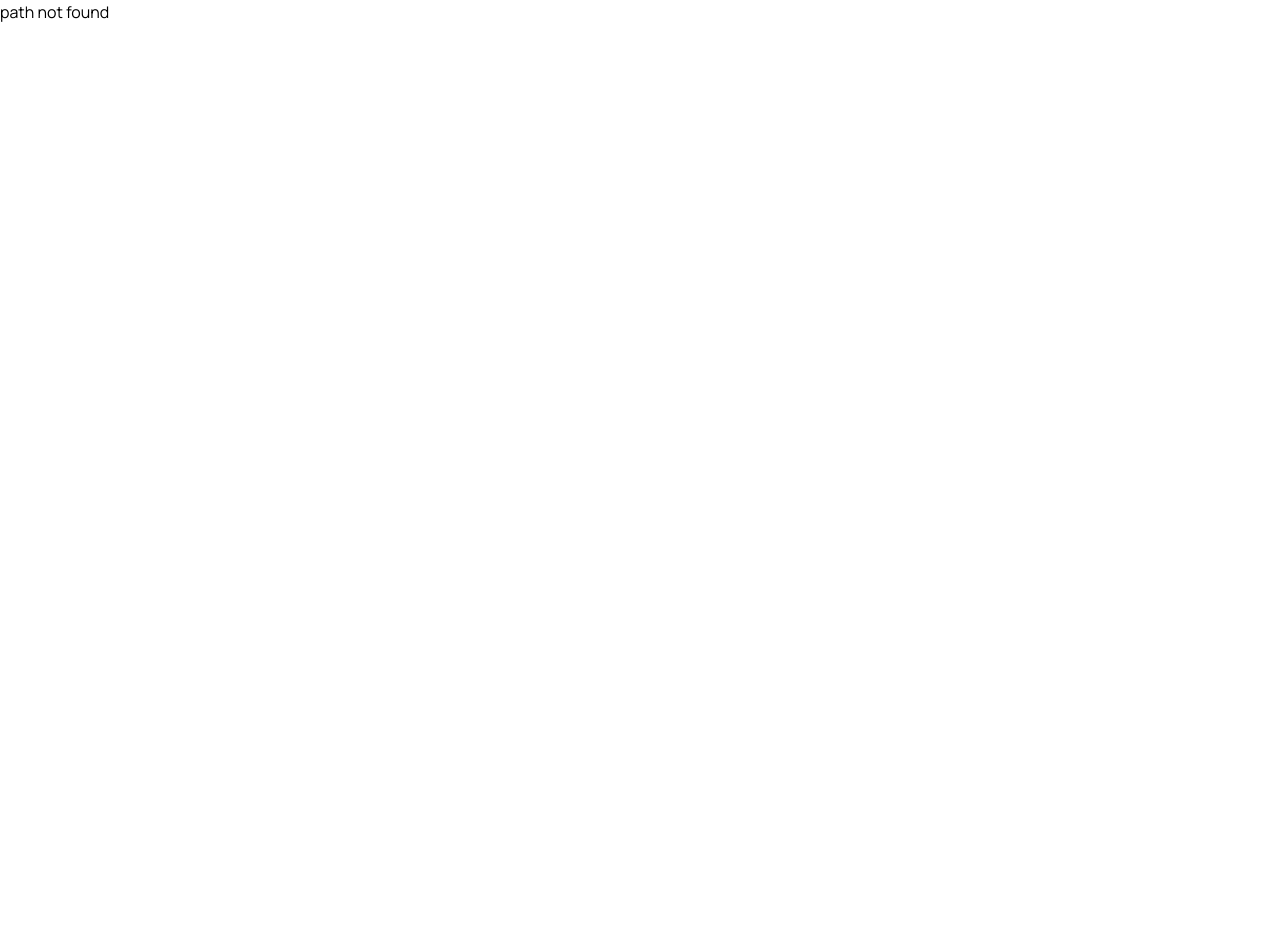
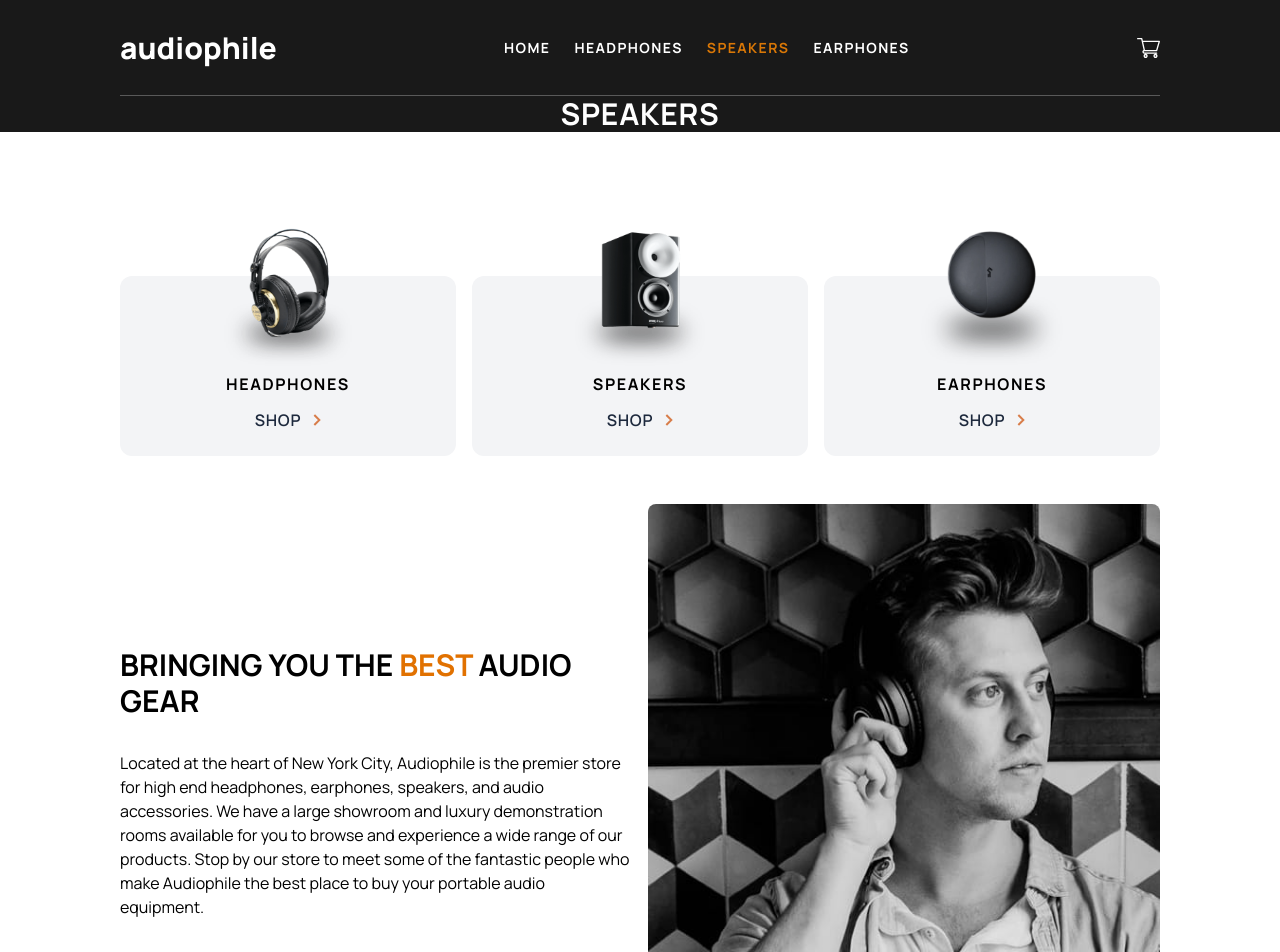
Before and after one commit to chegebrian/Audiophile-e-commerce-website, a React (Vite) app: page /speakers in a window 1280 px wide. Before the commit this address had no page. Shown: the top 952 px of the page. Before the commit the page ends 800 px from the top, so only its background shows below. Built offline with nearby package versions, Linux system fonts and the light colour scheme.

Commit message:
implement page navigation

```diff
--- a/src/App.jsx
+++ b/src/App.jsx
@@ -1,18 +1,18 @@
-
 import { Navigate, Route, Routes } from "react-router";
 import Homepage from "./pages/Homepage";
 import Applayout from "./ui/Applayout";
-
+import Headphones from "./pages/Headphones";
+import Earphones from "./pages/Earphones";
+import Speakers from "./pages/Speakers";
 
 function App() {
   return (
     <Routes>
       <Route element={<Applayout />}>
-        {/* <Route index element={<Navigate replace to="/" />} /> */}
         <Route path="/" element={<Homepage />} />
-        <Route />
-        <Route />
-        <Route />
+        <Route path="/headphones" element={<Headphones />} />
+        <Route path="/earphones" element={<Earphones />} />
+        <Route path="/speakers" element={<Speakers />} />
       </Route>
       <Route path="*" element={<p>path not found</p>} />
     </Routes>
--- /dev/null
+++ b/src/pages/Earphones.jsx
@@ -0,0 +1,18 @@
+import React from "react";
+import Hero from "../ui/hero";
+import PageNav from "../ui/PageNav";
+import BestgearContent from "../ui/BestgearContent";
+
+function Earphones() {
+  return (
+    <>
+      <Hero>earphones</Hero>
+      <section className="px-8 py-36 lg:px-30">
+        <PageNav />
+        <BestgearContent />
+      </section>
+    </>
+  );
+}
+
+export default Earphones;
--- /dev/null
+++ b/src/pages/Headphones.jsx
@@ -0,0 +1,18 @@
+import React from "react";
+import Hero from "../ui/hero";
+import BestgearContent from "../ui/BestgearContent";
+import PageNav from "../ui/PageNav";
+
+function Headphones() {
+  return (
+    <>
+      <Hero>headphones</Hero>
+      <section className="py-36 px-8 lg:px-30">
+        <PageNav />
+        <BestgearContent />
+      </section>
+    </>
+  );
+}
+
+export default Headphones;
--- a/src/pages/Homepage.jsx
+++ b/src/pages/Homepage.jsx
@@ -1,12 +1,34 @@
 import React from "react";
-import Hero from "../ui/Hero";
 import PageNav from "../ui/PageNav";
 import Button from "../ui/Button";
+import BestgearContent from "../ui/BestgearContent";
 
 function Homepage() {
   return (
     <>
-      <Hero />
+      <section className="flex h-screen items-center justify-center bg-[#191919] bg-[url('/images/home/mobile/image-hero.jpg')] bg-contain bg-center bg-no-repeat px-8 sm:bg-[url('/images/home/tablet/image-hero.jpg')] lg:justify-start lg:bg-[url('/images/home/desktop/image-hero.jpg')] lg:px-30">
+        <div className="z-50 flex flex-col items-center justify-center gap-4 lg:items-start lg:justify-start">
+          <p className="text-sm tracking-[0.4em] text-slate-400 uppercase lg:text-2xl">
+            new product
+          </p>
+          <div className="flex flex-col text-2xl font-bold tracking-[0.2em] text-white uppercase lg:gap-3 lg:text-5xl">
+            <span>XX99 Mark II</span>
+            <span>Headphones</span>
+          </div>
+          <p className="text-center text-slate-300 lg:w-96 lg:text-start">
+            Experience natural, lifelike audio and exceptional build quality
+            made for the passionate music enthusiast.
+          </p>
+          <Button
+            color={"text-slate-200"}
+            backgroundColor={"bg-amber-600"}
+            hover={"hover:bg-amber-500"}
+            to={"/products"}
+          >
+            see product
+          </Button>
+        </div>
+      </section>
 
       <section className="px-8 py-36 lg:px-30">
         <PageNav />
@@ -62,15 +84,15 @@ function Homepage() {
           </div>
           <picture>
             <source
-              srcSet="/public/images/home/desktop/image-speaker-zx7.jpg"
+              srcSet="/images/home/desktop/image-speaker-zx7.jpg"
               media="(min-width: 1024px)"
             />
             <source
-              srcSet="/public/images/home/tablet/image-speaker-zx7.jpg"
+              srcSet="/images/home/tablet/image-speaker-zx7.jpg"
               media="(min-width:640px)"
             />
             <img
-              src="/public/images/home/mobile/image-speaker-zx7.jpg"
+              src="/images/home/mobile/image-speaker-zx7.jpg"
               alt="speaker-zx7"
               className="w-full rounded-lg object-cover"
             />
@@ -107,38 +129,7 @@ function Homepage() {
             </Button>
           </div>
         </div>
-        <div className="mt-12 lg:grid lg:grid-cols-2 gap-4 lg:grid-rows-1">
-          <picture className="lg:col-start-2 lg:col-end-3 ">
-            <source
-              srcSet="/images/shared/desktop/image-best-gear.jpg"
-              media="(min-width: 1024px)"
-            />
-            <source
-              srcSet="/images/shared/tablet/image-best-gear.jpg"
-              media="(min-width:640px)"
-            />
-            <img
-              src="/images/shared/mobile/image-best-gear.jpg"
-              alt="best-gear"
-              className="rounded-lg w-full object-contain"
-            />
-          </picture>
-          <div className="flex flex-col items-center lg:justify-center lg:items-start gap-8 max-lg:mt-4 lg:col-start-1 lg:col-end-2 lg:row-start-1 lg:row-end-2">
-            <h3 className="text-3xl font-bold uppercase ">
-              Bringing you the <span className="text-amber-600">best</span>{" "}
-              audio gear
-            </h3>
-            <p>
-              Located at the heart of New York City, Audiophile is the premier
-              store for high end headphones, earphones, speakers, and audio
-              accessories. We have a large showroom and luxury demonstration
-              rooms available for you to browse and experience a wide range of
-              our products. Stop by our store to meet some of the fantastic
-              people who make Audiophile the best place to buy your portable
-              audio equipment.
-            </p>
-          </div>
-        </div>
+        <BestgearContent />
       </section>
     </>
   );
--- /dev/null
+++ b/src/pages/Speakers.jsx
@@ -0,0 +1,18 @@
+import React from "react";
+import Hero from "../ui/hero";
+import PageNav from "../ui/PageNav";
+import BestgearContent from "../ui/BestgearContent";
+
+function Speakers() {
+  return (
+    <>
+      <Hero>speakers</Hero>
+      <section className="px-8 py-36 lg:px-30">
+        <PageNav />
+        <BestgearContent />
+      </section>
+    </>
+  );
+}
+
+export default Speakers;
--- /dev/null
+++ b/src/ui/BestgearContent.jsx
@@ -0,0 +1,39 @@
+import React from "react";
+
+function BestgearContent() {
+  return (
+    <div className="mt-12 gap-4 lg:grid lg:grid-cols-2 lg:grid-rows-1">
+      <picture className="lg:col-start-2 lg:col-end-3">
+        <source
+          srcSet="/images/shared/desktop/image-best-gear.jpg"
+          media="(min-width: 1024px)"
+        />
+        <source
+          srcSet="/images/shared/tablet/image-best-gear.jpg"
+          media="(min-width:640px)"
+        />
+        <img
+          src="/images/shared/mobile/image-best-gear.jpg"
+          alt="best-gear"
+          className="w-full rounded-lg object-contain"
+        />
+      </picture>
+      <div className="flex flex-col items-center gap-8 max-lg:mt-4 lg:col-start-1 lg:col-end-2 lg:row-start-1 lg:row-end-2 lg:items-start lg:justify-center">
+        <h3 className="text-3xl font-bold uppercase">
+          Bringing you the <span className="text-amber-600">best</span> audio
+          gear
+        </h3>
+        <p>
+          Located at the heart of New York City, Audiophile is the premier store
+          for high end headphones, earphones, speakers, and audio accessories.
+          We have a large showroom and luxury demonstration rooms available for
+          you to browse and experience a wide range of our products. Stop by our
+          store to meet some of the fantastic people who make Audiophile the
+          best place to buy your portable audio equipment.
+        </p>
+      </div>
+    </div>
+  );
+}
+
+export default BestgearContent;
--- a/src/ui/Hero.jsx
+++ b/src/ui/Hero.jsx
@@ -1,33 +1,13 @@
-import React from 'react'
-import Button from './Button'
+import React from "react";
 
-function Hero() {
+function Hero({ children }) {
   return (
-    <section className="bg-[#191919]  flex items-center justify-center  px-8 lg:px-30  lg:justify-start h-screen bg-[url('/images/home/mobile/image-hero.jpg')] sm:bg-[url('/images/home/tablet/image-hero.jpg')] lg:bg-[url('/images/home/desktop/image-hero.jpg')] bg-no-repeat bg-center bg-contain">
-    <div className=" z-50 flex items-center justify-center lg:items-start lg:justify-start flex-col gap-4">
-      <p className="text-sm tracking-[0.4em] lg:text-2xl text-slate-400 uppercase">
-        new product
+    <section className="flex items-center justify-center bg-[#191919] px-8 lg:px-30">
+      <p className="text-2xl font-bold tracking-wide text-white uppercase sm:text-3xl">
+        {children}
       </p>
-      <div className="flex flex-col text-2xl lg:text-5xl lg:gap-3 font-bold tracking-[0.2em] text-white uppercase">
-        <span>XX99 Mark II</span>
-        <span>Headphones</span>
-      </div>
-      <p className="text-slate-300 text-center lg:text-start lg:w-96">
-        Experience natural, lifelike audio and exceptional build quality made
-        for the passionate music enthusiast.
-      </p>
-      <Button
-        color={"text-slate-200"}
-        backgroundColor={"bg-amber-600"}
-        hover={"hover:bg-amber-500"}
-        to={"/products"}
-      >
-        see product
-      </Button>
-    </div>
-    {/* <img src="/public/images/home/mobile/image-hero.jpg" alt="" className=" z-10 max-w-full mx-auto"/> */}
-  </section>
-  )
+    </section>
+  );
 }
 
-export default Hero
+export default Hero;
```
